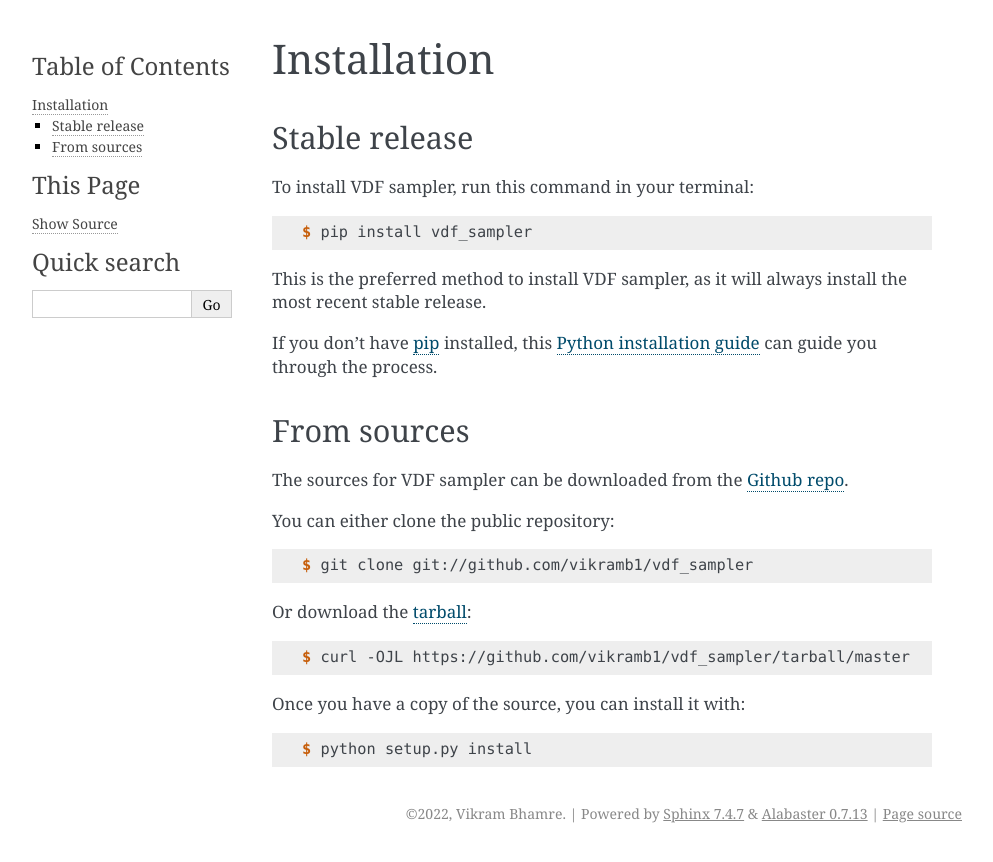
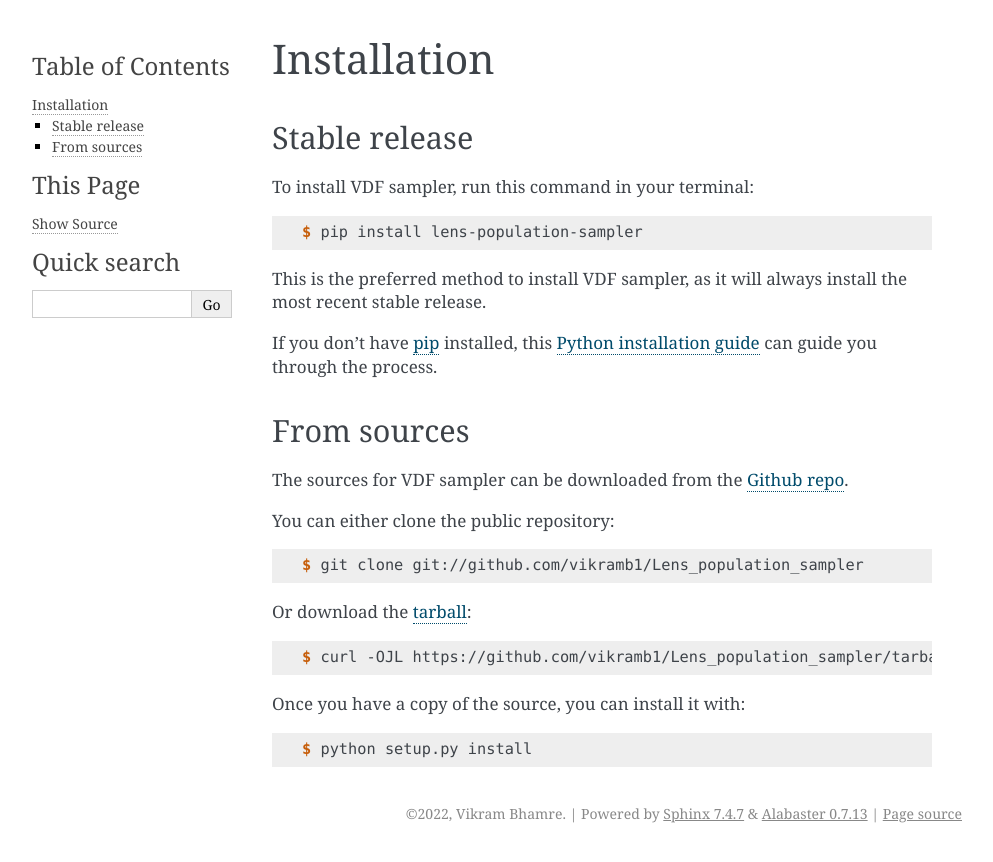
Before and after one commit to Vikramb1/Lens_population_sampler, a Sphinx documentation site: the page built from docs/installation.rst, in a window 1280 px wide. Shown: the top 862 px of the page, without its empty margins (148-1141 px from the left). Built offline with Sphinx 7.4.7, drawn with Linux system fonts in a browser that asks for light colours; pages that are not in the unit, such as notebooks, are missing from menus.

Commit message:
Update installation.rst

```diff
--- a/docs/installation.rst
+++ b/docs/installation.rst
@@ -12,7 +12,7 @@ To install VDF sampler, run this command in your terminal:
 
 .. code-block:: console
 
-    $ pip install vdf_sampler
+    $ pip install lens-population-sampler
 
 This is the preferred method to install VDF sampler, as it will always install the most recent stable release.
 
@@ -32,13 +32,13 @@ You can either clone the public repository:
 
 .. code-block:: console
 
-    $ git clone git://github.com/vikramb1/vdf_sampler
+    $ git clone git://github.com/vikramb1/Lens_population_sampler
 
 Or download the `tarball`_:
 
 .. code-block:: console
 
-    $ curl -OJL https://github.com/vikramb1/vdf_sampler/tarball/master
+    $ curl -OJL https://github.com/vikramb1/Lens_population_sampler/tarball/master
 
 Once you have a copy of the source, you can install it with:
 
@@ -47,5 +47,5 @@ Once you have a copy of the source, you can install it with:
     $ python setup.py install
 
 
-.. _Github repo: https://github.com/vikramb1/vdf_sampler
-.. _tarball: https://github.com/vikramb1/vdf_sampler/tarball/master
+.. _Github repo: https://github.com/vikramb1/Lens_population_sampler
+.. _tarball: https://github.com/vikramb1/Lens_population_sampler/tarball/master
```
